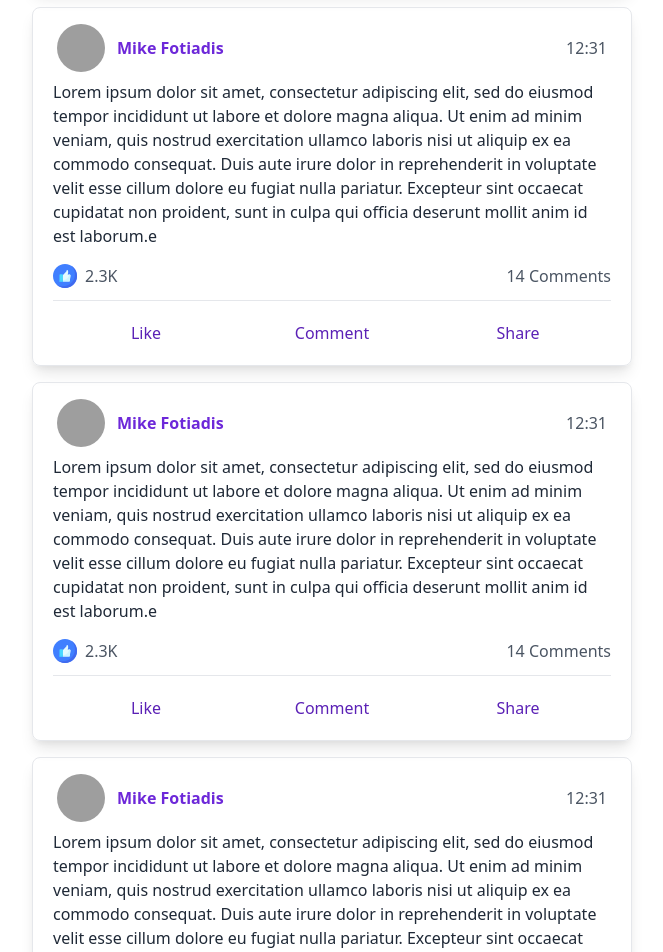
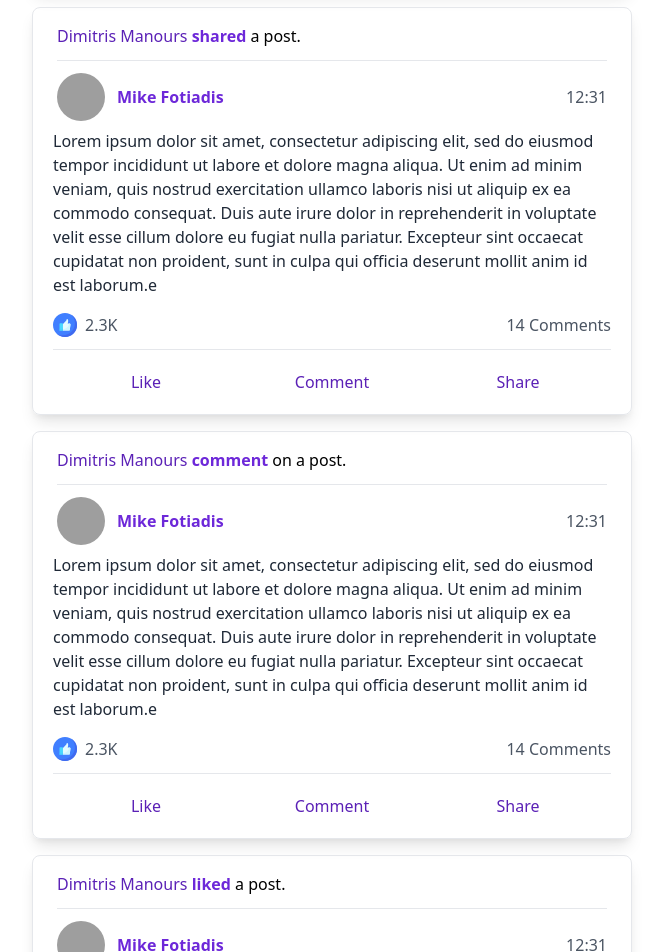
Before and after one commit to FotiadisM/WorkFlow-web, a Next.js app: page /home in a window 1280 px wide. Shown: the part 680-1632 px from the top of the page, without its empty margins (308-971 px from the left). Built offline with nearby package versions, Linux system fonts and the light colour scheme; grey boxes are pictures that could not be loaded.

Commit message:
components/homepage added post 'origin' type

```diff
--- a/components/homepage/Post.tsx
+++ b/components/homepage/Post.tsx
@@ -2,11 +2,53 @@ import { classNames } from "@/src/util";
 import { Dispatch, SetStateAction, useState } from "react";
 import { PostComments } from "./PostComments";
 
-interface PostHeadProps {}
+const PostType: React.FC<PostHeadProps> = ({ ftype, perpetaro_id }) => {
+  if (ftype === "like")
+    return (
+      <div className="px-3">
+        <span className="text-purple-800 hover:underline cursor-pointer">
+          Dimitris Manours
+        </span>{" "}
+        <span className="font-semibold text-purple-700">liked</span> a post.
+        <hr className="my-3" />
+      </div>
+    );
 
-const PostHead: React.FC<PostHeadProps> = ({}) => {
+  if (ftype === "share")
+    return (
+      <div className="px-3">
+        <span className="text-purple-800 hover:underline cursor-pointer">
+          Dimitris Manours
+        </span>{" "}
+        <span className="font-semibold text-purple-700">shared</span> a post.
+        <hr className="my-3" />
+      </div>
+    );
+
+  if (ftype === "comment")
+    return (
+      <div className="px-3">
+        <span className="text-purple-800 hover:underline cursor-pointer">
+          Dimitris Manours
+        </span>{" "}
+        <span className="font-semibold text-purple-700">comment</span> on a
+        post.
+        <hr className="my-3" />
+      </div>
+    );
+
+  return null;
+};
+
+interface PostHeadProps {
+  ftype: ftype;
+  perpetaro_id: string;
+}
+
+const PostHead: React.FC<PostHeadProps> = ({ ftype, perpetaro_id }) => {
   return (
-    <div className="pt-4 pb-1 px-3">
+    <div className="pt-4 px-3">
+      <PostType {...{ ftype, perpetaro_id }} />
       <div className="flex items-center justify-between mx-3">
         <div className="flex items-center">
           <img
@@ -20,6 +62,15 @@ const PostHead: React.FC<PostHeadProps> = ({}) => {
         </div>
         <div className="text-gray-600">12:31</div>
       </div>
+    </div>
+  );
+};
+
+interface PostBodyProps {}
+
+const PostBody: React.FC<PostBodyProps> = () => {
+  return (
+    <div className="px-3 pb-1">
       <div className="mx-2 mt-2 text-gray-800">
         Lorem ipsum dolor sit amet, consectetur adipiscing elit, sed do eiusmod
         tempor incididunt ut labore et dolore magna aliqua. Ut enim ad minim
@@ -125,15 +176,22 @@ const PostActions: React.FC<PostActionsProps> = ({
   );
 };
 
-interface PostProps {}
+type ftype = "post" | "share" | "like" | "comment";
 
-export const Post: React.FC<PostProps> = ({}) => {
+interface PostProps {
+  ftype: ftype;
+  post_id: string;
+  perpetaro_id: string;
+}
+
+export const Post: React.FC<PostProps> = ({ ftype, post_id, perpetaro_id }) => {
   const [liked, setLiked] = useState<boolean>(false);
   const [openComments, setOpenComments] = useState<boolean>(false);
 
   return (
-    <div className="border rounded-lg shadow-lg" style={{ width: "600px" }}>
-      <PostHead />
+    <div className="border rounded-lg shadow-lg" style={{ maxWidth: "600px" }}>
+      <PostHead {...{ ftype, perpetaro_id }} />
+      <PostBody />
       <div className="py-3 px-5">
         <PostStats {...{ liked, setOpenComments }} />
         <hr className="my-3" />
@@ -141,7 +199,7 @@ export const Post: React.FC<PostProps> = ({}) => {
         {openComments ? (
           <>
             <hr className="my-3" />
-            <PostComments />
+            <PostComments {...{ post_id }} />
           </>
         ) : null}
       </div>
--- a/components/homepage/PostComments.tsx
+++ b/components/homepage/PostComments.tsx
@@ -1,12 +1,17 @@
 import { useLayoutEffect } from "@/src/useIsomorphicLayoutEffect";
 import React, { useRef } from "react";
 
-const dummyText: string[] = [
-  "Wow this might be the best post ever",
-  "YOLO",
-  "Flat Earth 4 EVER",
-  "FLWRE SFAIROYLI PSOFA",
-  "Lorem ipsum dolor sit amet, consectetur adipiscing elit, sed do eiusmod tempor incididunt ut labore et dolore magna aliqua. Ut enim ad minim veniam, quis nostrud exercitation ullamco laboris nisi ut aliquip ex ea commodo consequat. Duis aute irure dolor in reprehenderit in voluptate velit esse cillum dolore eu fugiat nulla pariatur. Excepteur sint occaecat cupidatat non proident, sunt in culpa qui officia deserunt mollit anim id est laborum",
+const dummyComments: PostCommentProps[] = [
+  { commentor_id: "1", likes: 8, text: "Wow this might be the best post ever" },
+  { commentor_id: "2", likes: 4, text: "YOLO" },
+  { commentor_id: "3", likes: 23, text: "Flat Earth 4 EVER" },
+  { commentor_id: "4", likes: 42, text: "FLWRE SFAIROYLI PSOFA" },
+  {
+    commentor_id: "5",
+    likes: 1,
+    text:
+      "Lorem ipsum dolor sit amet, consectetur adipiscing elit, sed do eiusmod tempor incididunt ut labore et dolore magna aliqua. Ut enim ad minim veniam, quis nostrud exercitation ullamco laboris nisi ut aliquip ex ea commodo consequat. Duis aute irure dolor in reprehenderit in voluptate velit esse cillum dolore eu fugiat nulla pariatur. Excepteur sint occaecat cupidatat non proident, sunt in culpa qui officia deserunt mollit anim id est laborum",
+  },
 ];
 
 interface CommentUserInputProps {}
@@ -58,11 +63,16 @@ const CommentUserInput: React.FC<CommentUserInputProps> = () => {
 };
 
 interface PostCommentProps {
+  commentor_id: string;
   text: string;
-  likes?: string;
+  likes: number;
 }
 
-const PostComment: React.FC<PostCommentProps> = ({ text }) => {
+const PostComment: React.FC<PostCommentProps> = ({
+  commentor_id,
+  text,
+  likes,
+}) => {
   return (
     <div className="flex">
       <img
@@ -83,7 +93,7 @@ const PostComment: React.FC<PostCommentProps> = ({ text }) => {
               <div className="text-gray-600 cursor-pointer hover:text-purple-800">
                 Like
               </div>
-              <div className="ml-1 text-gray-400">4:34</div>
+              <div className="ml-2 text-gray-400">4:34</div>
             </div>
             <div className="float-right flex items-center">
               <svg
@@ -102,7 +112,7 @@ const PostComment: React.FC<PostCommentProps> = ({ text }) => {
                   fill="#5d21b6"
                 />
               </svg>
-              <div className="ml-1 text-gray-600">44</div>
+              <div className="ml-1 text-gray-600">{likes}</div>
             </div>
           </div>
         </div>
@@ -111,15 +121,17 @@ const PostComment: React.FC<PostCommentProps> = ({ text }) => {
   );
 };
 
-interface PostCommentsProps {}
+interface PostCommentsProps {
+  post_id: string;
+}
 
-export const PostComments: React.FC<PostCommentsProps> = () => {
+export const PostComments: React.FC<PostCommentsProps> = ({ post_id }) => {
   return (
     <div>
       <CommentUserInput />
       <div className="mt-3 space-y-3">
-        {dummyText.map((c) => (
-          <PostComment text={c} />
+        {dummyComments.map((c) => (
+          <PostComment {...c} />
         ))}
       </div>
     </div>
--- a/pages/home.tsx
+++ b/pages/home.tsx
@@ -2,6 +2,17 @@ import { useState } from "react";
 import Navbar from "@/components/navbar/Navbar";
 import { Post } from "@/components/homepage/Post";
 import { CreatePost } from "@/components/homepage/CreatePost";
+
+const dummyPosts: {
+  ftype: "post" | "share" | "like" | "comment";
+  post_id: string;
+  perpetaro_id: string;
+}[] = [
+  { ftype: "post", perpetaro_id: "1", post_id: "1" },
+  { ftype: "share", perpetaro_id: "2", post_id: "2" },
+  { ftype: "comment", perpetaro_id: "3", post_id: "3" },
+  { ftype: "like", perpetaro_id: "4", post_id: "4" },
+];
 
 export default function Home() {
   const [navHeight, setNavHeight] = useState<number>(0);
@@ -25,10 +36,9 @@ export default function Home() {
         >
           <div className="space-y-4">
             <CreatePost />
-            <Post />
-            <Post />
-            <Post />
-            <Post />
+            {dummyPosts.map((p) => (
+              <Post key={p.post_id} {...p} />
+            ))}
           </div>
         </div>
       </main>
```
